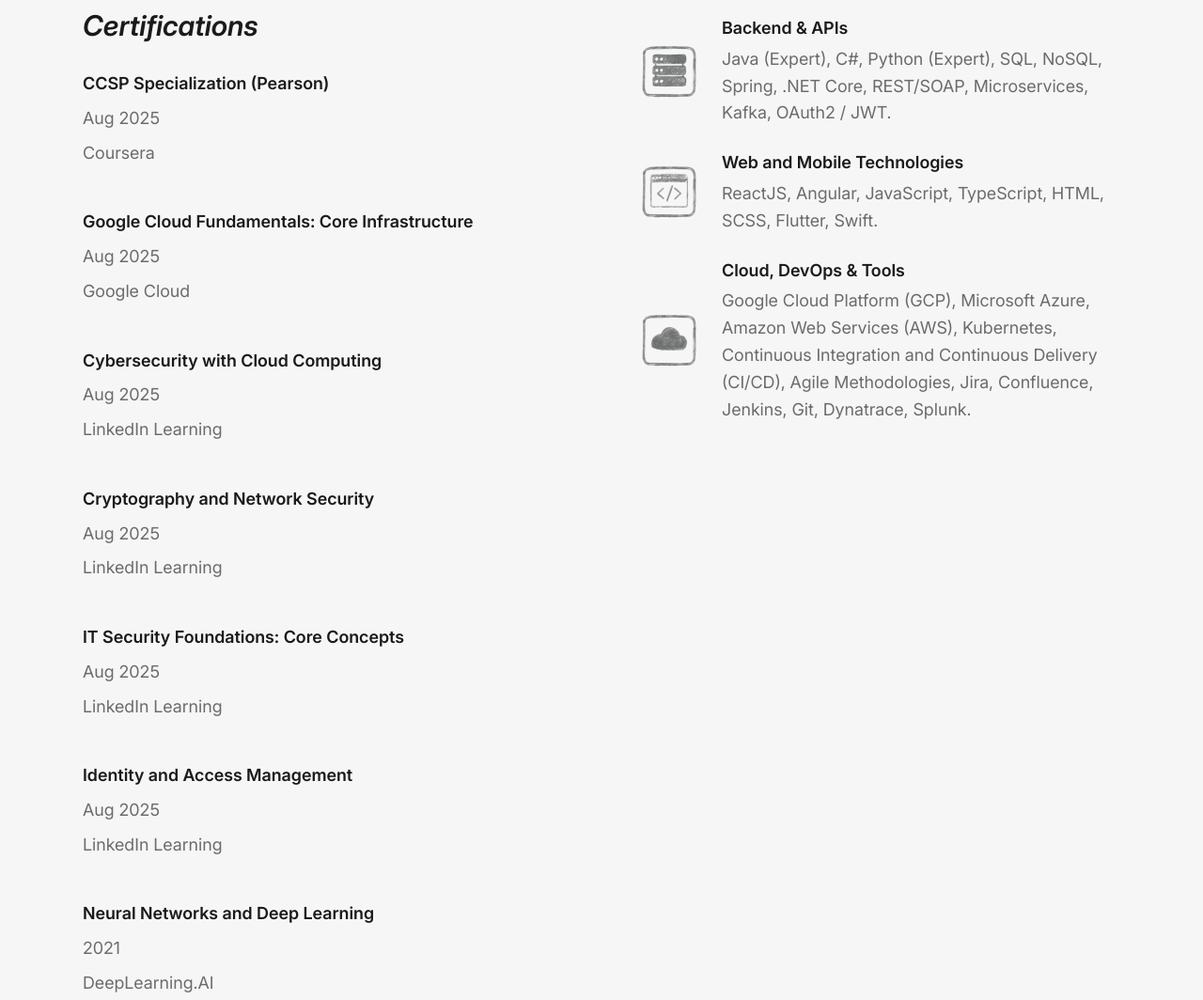
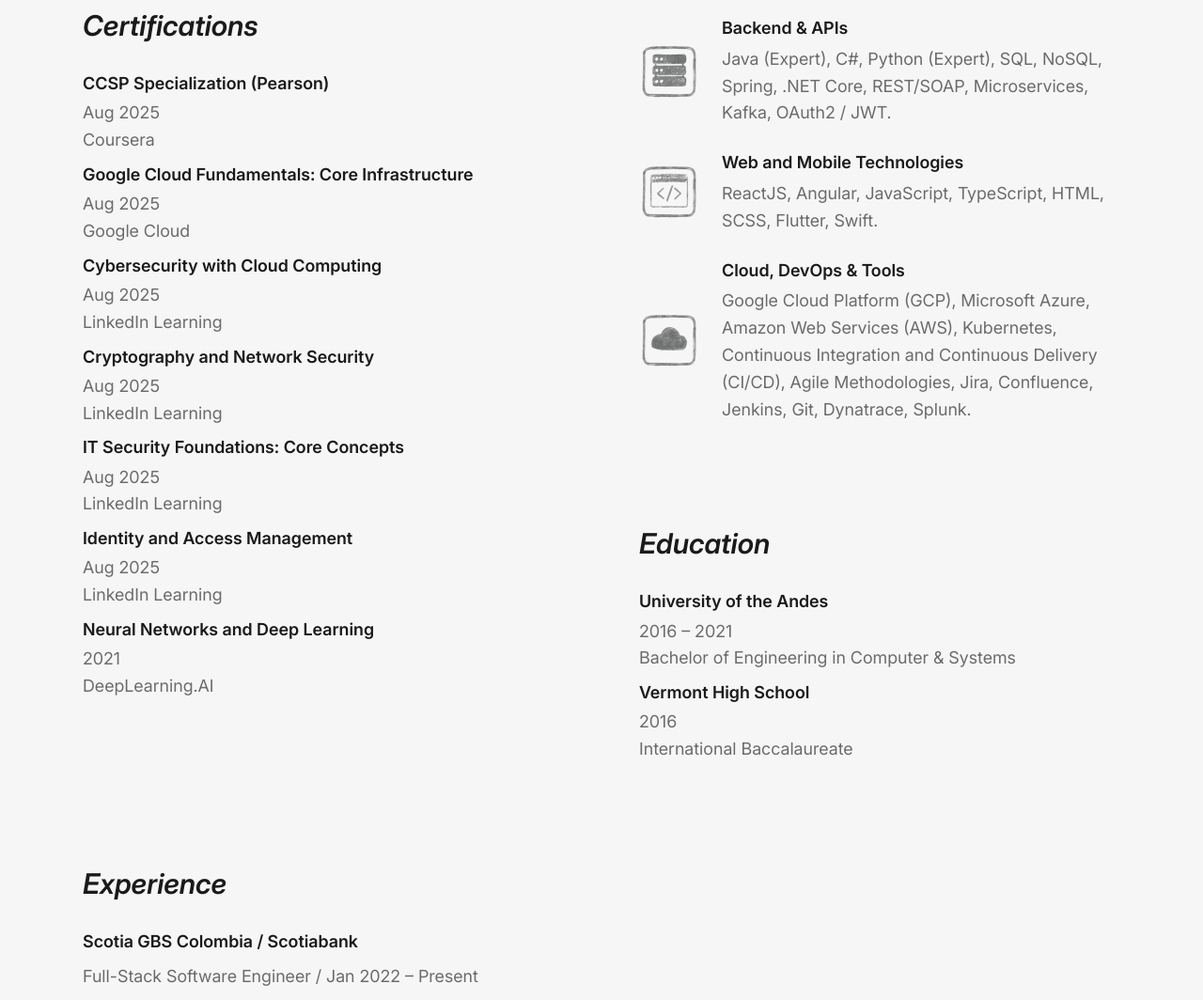
Before and after one commit to seebgar/sebastiangarcia, an Astro site: page / in a window 1280 px wide. Shown: the part 1008-2072 px from the top of the page at 94% size. Built offline with nearby package versions, Linux system fonts and the light colour scheme; Astro itself is replaced by a stand-in of ours.

Commit message:
Layout Certifications and Education as two-line entry cards
- Wrap each certification and education entry in .resume__entry — title paragraph plus a date+issuer / period+degree paragraph separated by <br>
- Tighten internal entry gap to 0.15rem (vs Skills' 0.25rem)
- Place Education under Skills in the right column at >=768px to fill the white space; Certifications spans the full left column

Refs #22

```diff
--- a/src/components/Resume.astro
+++ b/src/components/Resume.astro
@@ -24,25 +24,25 @@
 
 <div class="pre__section">
   <section class="resume">
-    <div class="resume__txt__section">
+    <div class="resume__txt__section resume__certifications">
       <h2 class="about__txt__title" id="resume">{dict.resume.title}</h2>
       <p class="resume__txt__subtitle">{sections.certifications}</p>
       {
         certifications.map((cert) => (
-          <>
+          <div class="resume__entry">
             <p class="resume__txt__experience__company">{cert.title}</p>
-            <p class="resume__txt__period">{cert.date}</p>
-            {cert.verifyUrl ? (
-              <p>
+            <p class="resume__txt__period">
+              {cert.date}
+              <br />
+              {cert.verifyUrl ? (
                 <a href={cert.verifyUrl} target="_blank" rel="noopener noreferrer">
                   {cert.issuer}
                 </a>
-              </p>
-            ) : (
-              <p>{cert.issuer}</p>
-            )}
-            <br />
-          </>
+              ) : (
+                cert.issuer
+              )}
+            </p>
+          </div>
         ))
       }
     </div>
@@ -73,16 +73,18 @@
       }
     </div>
 
-    <div class="resume__txt__section">
+    <div class="resume__txt__section resume__education">
       <p class="resume__txt__subtitle">{sections.education}</p>
       {
         education.map((item) => (
-          <>
+          <div class="resume__entry">
             <p class="resume__txt__experience__company">{item.school}</p>
-            <p class="resume__txt__period">{item.period}</p>
-            <p>{item.degree}</p>
-            <br />
-          </>
+            <p class="resume__txt__period">
+              {item.period}
+              <br />
+              {item.degree}
+            </p>
+          </div>
         ))
       }
     </div>
--- a/src/styles/global.css
+++ b/src/styles/global.css
@@ -293,6 +293,11 @@
   row-gap: var(--space-m);
 }
 
+.resume__entry {
+  display: grid;
+  gap: 0.15rem;
+}
+
 .resume__skills__card {
   display: grid;
   grid-template-columns: auto 1fr;
@@ -493,6 +498,21 @@
     align-items: start;
   }
 
+  .resume__certifications {
+    grid-column: 1;
+    grid-row: 1 / span 2;
+  }
+
+  .resume__skills {
+    grid-column: 2;
+    grid-row: 1;
+  }
+
+  .resume__education {
+    grid-column: 2;
+    grid-row: 2;
+  }
+
   .resume_experience {
     grid-template-columns: 3fr 1fr;
   }
```
Also changed, not shown: tests/Resume.test.ts (+28 -20 lines).
